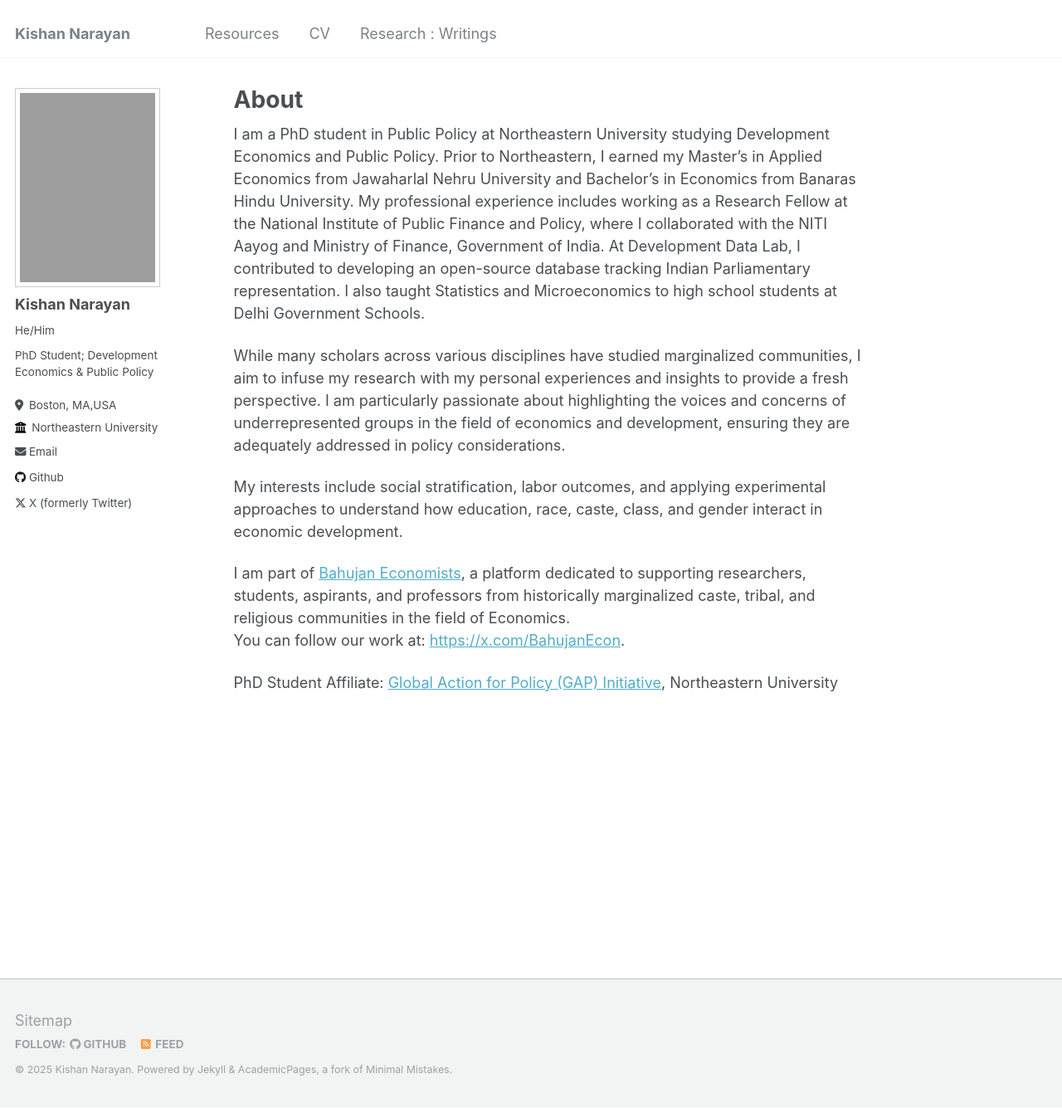
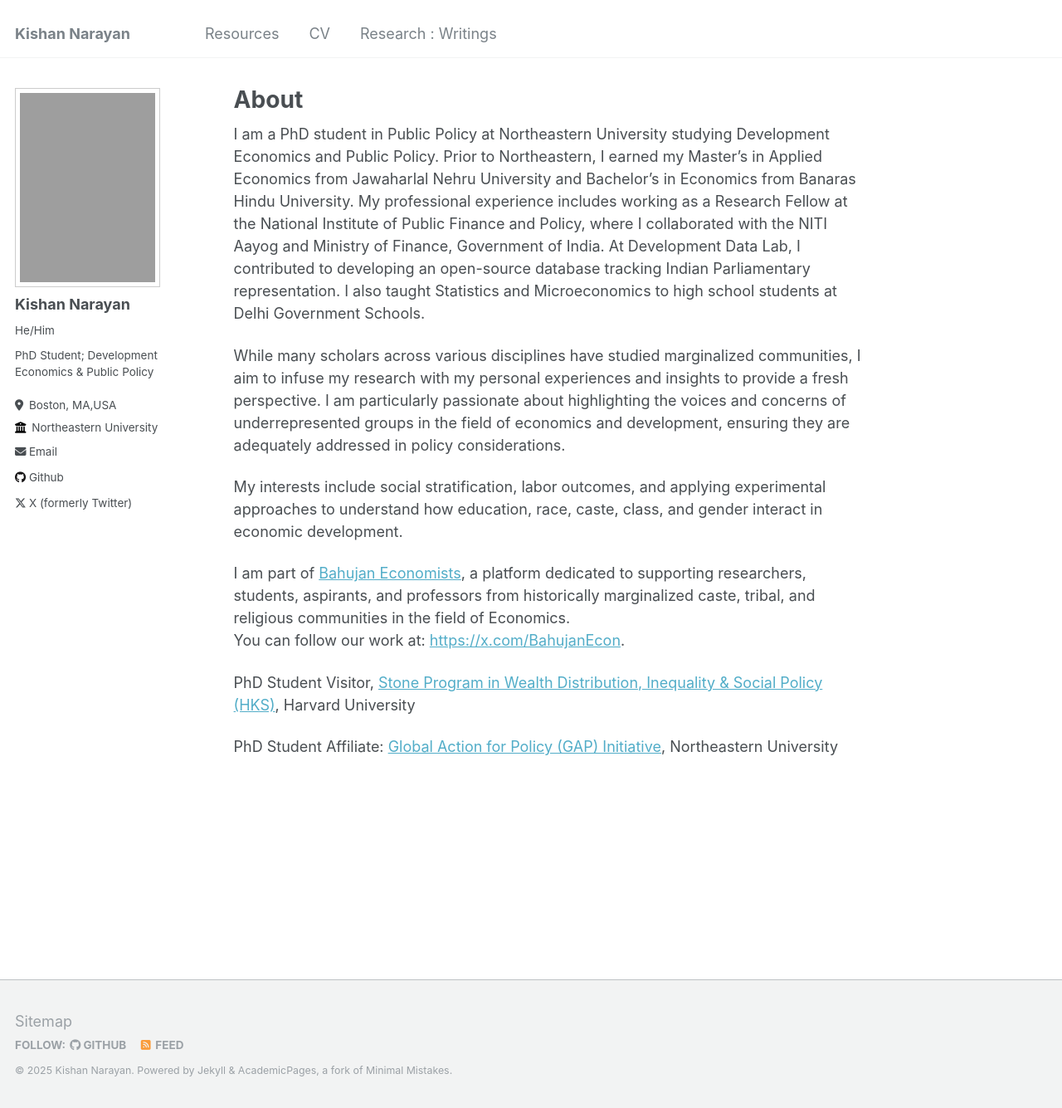
Before and after one commit to narayankishan/narayankishan.github.io, a Jekyll site: the page built from _pages/about.md, in a window 1280 px wide and 1335 px high. Shown: the whole window at 83% size. Built offline with Jekyll 4.4.1, drawn with Linux system fonts in a browser that asks for light colours.

Commit message:
added hks affiliation

```diff
--- a/_pages/about.md
+++ b/_pages/about.md
@@ -16,4 +16,6 @@ My interests include social stratification, labor outcomes, and applying experim
 I am part of <a href="https://bahujanecon.org/" target="_blank">Bahujan Economists</a>, a platform dedicated to supporting researchers, students, aspirants, and professors from historically marginalized caste, tribal, and religious communities in the field of Economics.  <br>
 You can follow our work at: <a href="https://x.com/BahujanEcon" target="_blank">https://x.com/BahujanEcon</a>.
 
+PhD Student Visitor, <a href="https://inequality.hks.harvard.edu/stone-phd-student-visitors/" target="_blank">Stone Program in Wealth Distribution, Inequality & Social Policy (HKS)</a>, Harvard University
+
 PhD Student Affiliate: <a href="https://cssh.northeastern.edu/gap/" target="_blank">Global Action for Policy (GAP) Initiative</a>, Northeastern University
```
